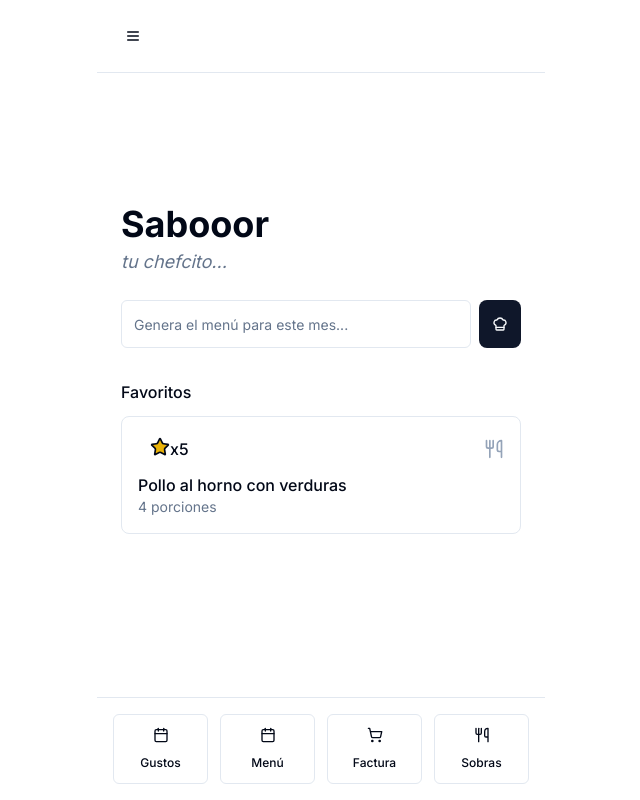
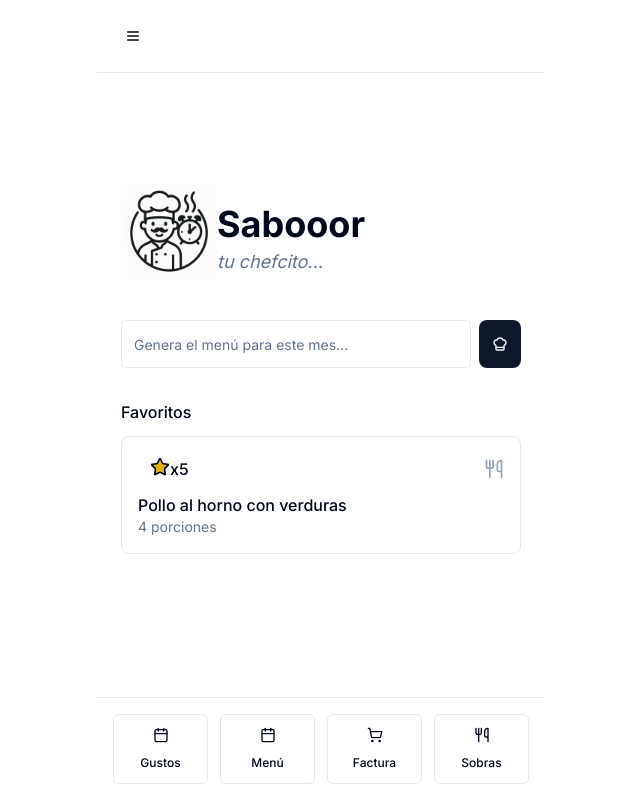
Before and after one commit to wolfcito/sabooor-app, a Next.js app: page / in a window 1280 px wide. Shown: the whole page, without its empty margins (319-959 px from the left). Built offline with nearby package versions, Linux system fonts and the light colour scheme.

Commit message:
feat: update welcome screen to include new logo and adjust layout for improved presentation

```diff
--- a/components/welcome-screen.tsx
+++ b/components/welcome-screen.tsx
@@ -2,6 +2,7 @@
 
 import { useState } from "react"
 import { Menu, Loader2, Calendar, ShoppingCart, Utensils, Star, ChefHat } from "lucide-react"
+import Image from "next/image"
 import { Button } from "@/components/ui/button"
 import { Input } from "@/components/ui/input"
 import { useRouter } from "next/navigation"
@@ -85,12 +86,14 @@ export function WelcomeScreen() {
       <main className="flex-1 flex flex-col items-center p-6 justify-center">
         <div className="w-full max-w-md flex flex-col">
           {/* Logo y nombre */}
-          <div className="mb-6 flex flex-col">
-            {/* <div className="h-24 w-24 relative mb-4">
-              <Image src="/placeholder.svg?height=96&width=96" alt="Sabooor Logo" fill className="object-contain" />
-            </div> */}
+          <div className="mb-6 flex items-center">
+            <div className="h-24 w-24 relative mb-4">
+              <Image src="/logo.png" alt="Sabooor Logo" fill className="object-contain" />
+            </div>
+            <div>
             <h1 className="text-4xl font-bold mb-1">Sabooor</h1>
             <p className="text-lg text-slate-500 italic">tu chefcito...</p>
+            </div>
           </div>
 
           {/* Input y botón */}
```
Also changed, not shown: public/logo.png (added).
